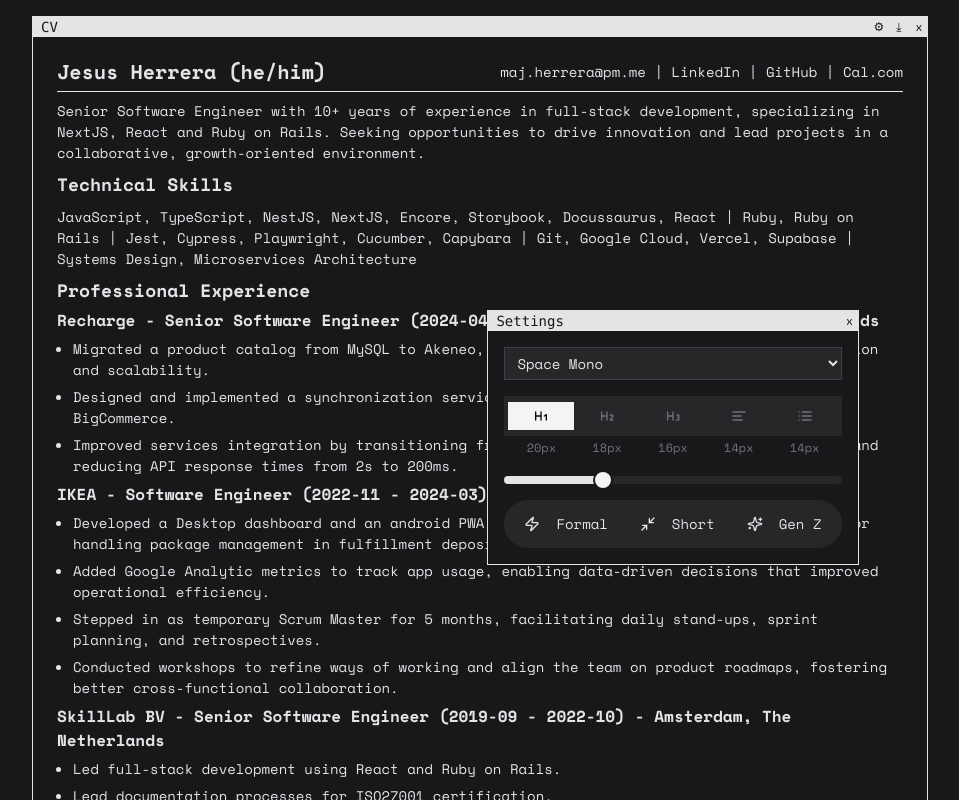
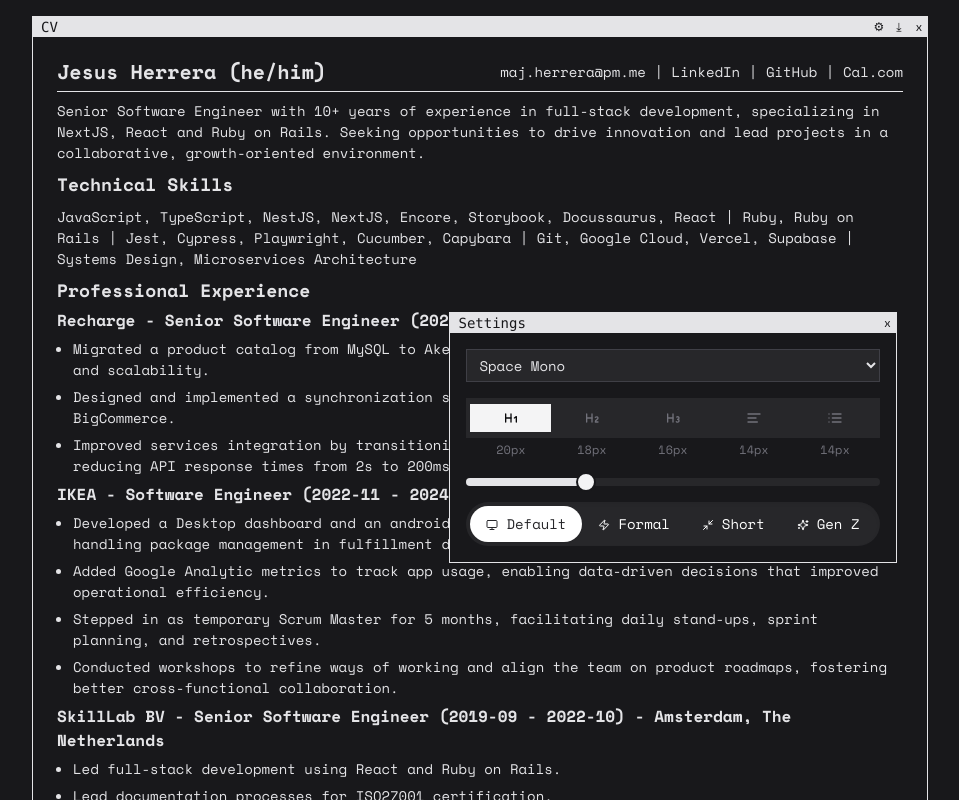
Before and after one commit to trueshizus/shizus, a Next.js app: page / in a window 1280 px wide. Both pictures are taken after a click on the button "Settings". Shown: the top 800 px of the page, without its empty margins (160-1119 px from the left). Built offline with nearby package versions, Linux system fonts and the light colour scheme.

Commit message:
Improve settings positioning with viewport-aware centering

```diff
--- a/components/settings-intent.tsx
+++ b/components/settings-intent.tsx
@@ -1,34 +1,48 @@
-import { Zap } from "lucide-react";
+import { CVIntent, useFont } from "@/contexts/font-context";
+import * as ToggleGroup from "@radix-ui/react-toggle-group";
+import { Minimize2, Monitor, Sparkles, Zap } from "lucide-react";
 
-import { Minimize2, Sparkles } from "lucide-react";
-import { Button } from "./ui/button";
+const intentConfig = {
+  default: { icon: Monitor, label: "Default" },
+  formal: { icon: Zap, label: "Formal" },
+  short: { icon: Minimize2, label: "Short" },
+  "gen-z": { icon: Sparkles, label: "Gen Z" },
+} as const;
+
+const toggleItemClasses =
+  "rounded-full px-4 py-2 text-sm font-medium transition-all hover:ring-2 hover:ring-zinc-200 focus:outline-none focus:ring-2 focus:ring-zinc-300 text-white data-[state=on]:bg-white data-[state=on]:text-zinc-800 data-[state=on]:shadow-sm";
 
 export default function SettingsIntent() {
+  const { intent, setIntent } = useFont();
+
   return (
     <div className="flex justify-center mt-6">
-      <div className="inline-flex rounded-full bg-zinc-800 p-1">
-        <Button
-          variant="ghost"
-          className="rounded-full px-4 py-2 text-sm font-medium transition-colors hover:bg-zinc-200 hover:shadow-sm focus:outline-none focus:ring-2 focus:ring-gray-300"
-        >
-          <Zap className="w-2 h-2 mr-2" />
-          Formal
-        </Button>
-        <Button
-          variant="ghost"
-          className="rounded-full px-4 py-2 text-sm font-medium transition-colors hover:bg-zinc-200 hover:shadow-sm focus:outline-none focus:ring-2 focus:ring-gray-300"
-        >
-          <Minimize2 className="w-2 h-2 mr-2" />
-          Short
-        </Button>
-        <Button
-          variant="ghost"
-          className="rounded-full px-4 py-2 text-sm font-medium transition-colors hover:bg-white hover:shadow-sm focus:outline-none focus:ring-2 focus:ring-gray-300"
-        >
-          <Sparkles className="w-2 h-2 mr-2" />
-          Gen Z
-        </Button>
-      </div>
+      <ToggleGroup.Root
+        className="inline-flex rounded-full bg-zinc-800 p-1 shadow-inner"
+        type="single"
+        value={intent}
+        onValueChange={(value: string | undefined) => {
+          if (value) setIntent(value as CVIntent);
+        }}
+        aria-label="Select CV style"
+      >
+        {(
+          Object.entries(intentConfig) as [
+            CVIntent,
+            (typeof intentConfig)[keyof typeof intentConfig]
+          ][]
+        ).map(([value, { icon: Icon, label }]) => (
+          <ToggleGroup.Item
+            key={value}
+            value={value}
+            className={toggleItemClasses}
+            aria-label={`${label} style`}
+          >
+            <Icon className="w-3 h-3 mr-2 inline" />
+            {label}
+          </ToggleGroup.Item>
+        ))}
+      </ToggleGroup.Root>
     </div>
   );
 }
--- a/contexts/font-context.tsx
+++ b/contexts/font-context.tsx
@@ -50,12 +50,16 @@ export type FontSizes = {
   li: number;
 };
 
+export type CVIntent = "default" | "formal" | "short" | "gen-z";
+
 type FontContextType = {
   selectedFont: keyof typeof fonts;
   setSelectedFont: (font: keyof typeof fonts) => void;
   currentFont: (typeof fonts)[keyof typeof fonts];
   fontSizes: FontSizes;
   setFontSize: (element: keyof FontSizes, size: number) => void;
+  intent: CVIntent;
+  setIntent: (intent: CVIntent) => void;
 };
 
 const defaultFontSizes: FontSizes = {
@@ -72,6 +76,7 @@ export function FontProvider({ children }: { children: ReactNode }) {
   const [selectedFont, setSelectedFont] =
     useState<keyof typeof fonts>("Space Mono");
   const [fontSizes, setFontSizes] = useState<FontSizes>(defaultFontSizes);
+  const [intent, setIntent] = useState<CVIntent>("default");
 
   const setFontSize = (element: keyof FontSizes, size: number) => {
     setFontSizes((prev) => ({
@@ -88,6 +93,8 @@ export function FontProvider({ children }: { children: ReactNode }) {
         currentFont: fonts[selectedFont],
         fontSizes,
         setFontSize,
+        intent,
+        setIntent,
       }}
     >
       {children}
--- a/package.json
+++ b/package.json
@@ -16,6 +16,7 @@
     "@radix-ui/react-slider": "^1.2.3",
     "@radix-ui/react-slot": "^1.1.2",
     "@radix-ui/react-tabs": "^1.1.3",
+    "@radix-ui/react-toggle-group": "^1.1.2",
     "@types/mdx": "^2.0.11",
     "@vercel/analytics": "^1.3.1",
     "@vercel/speed-insights": "^1.0.11",
```
Also changed, not shown: 1 other file (tests, documents, lock files or other folders).
